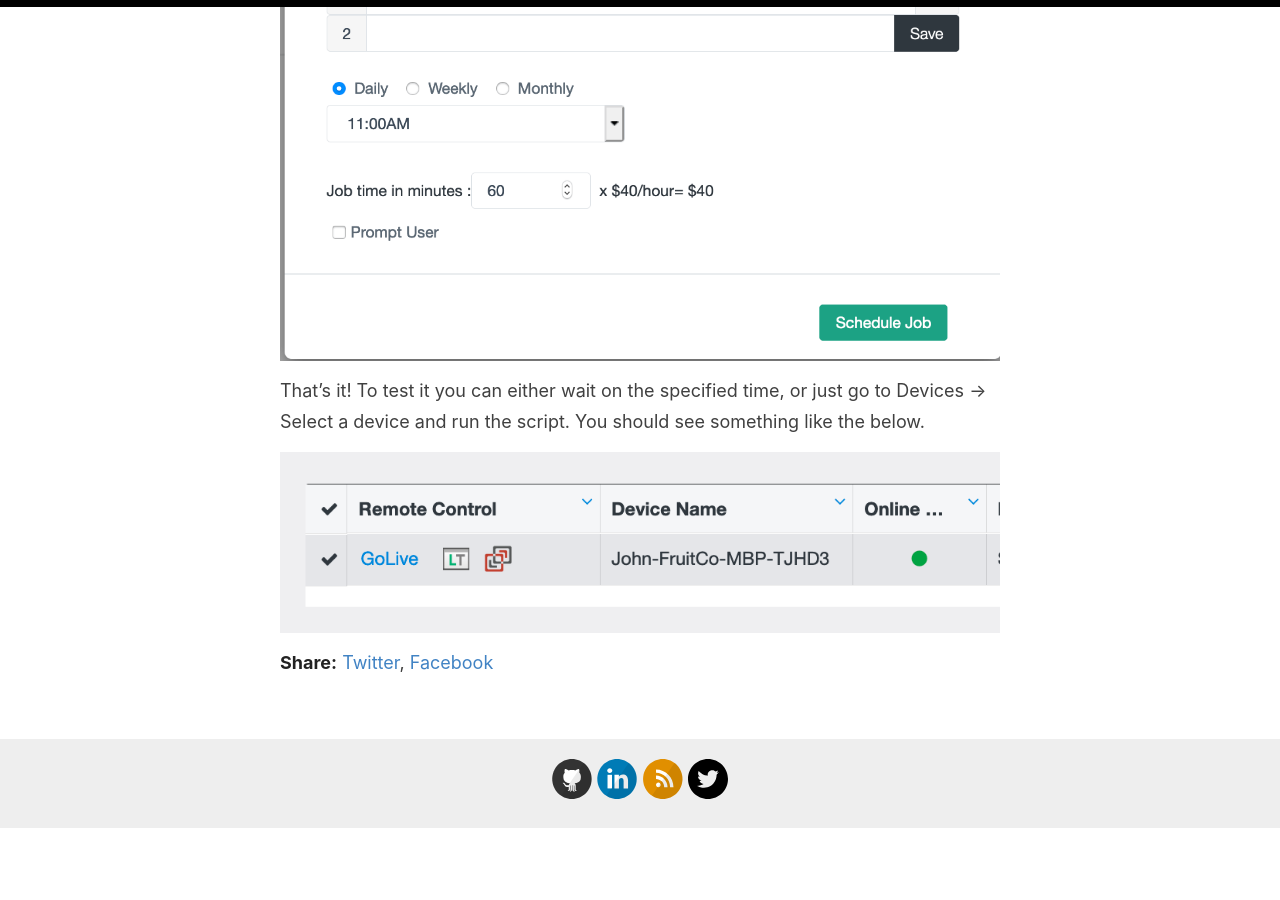
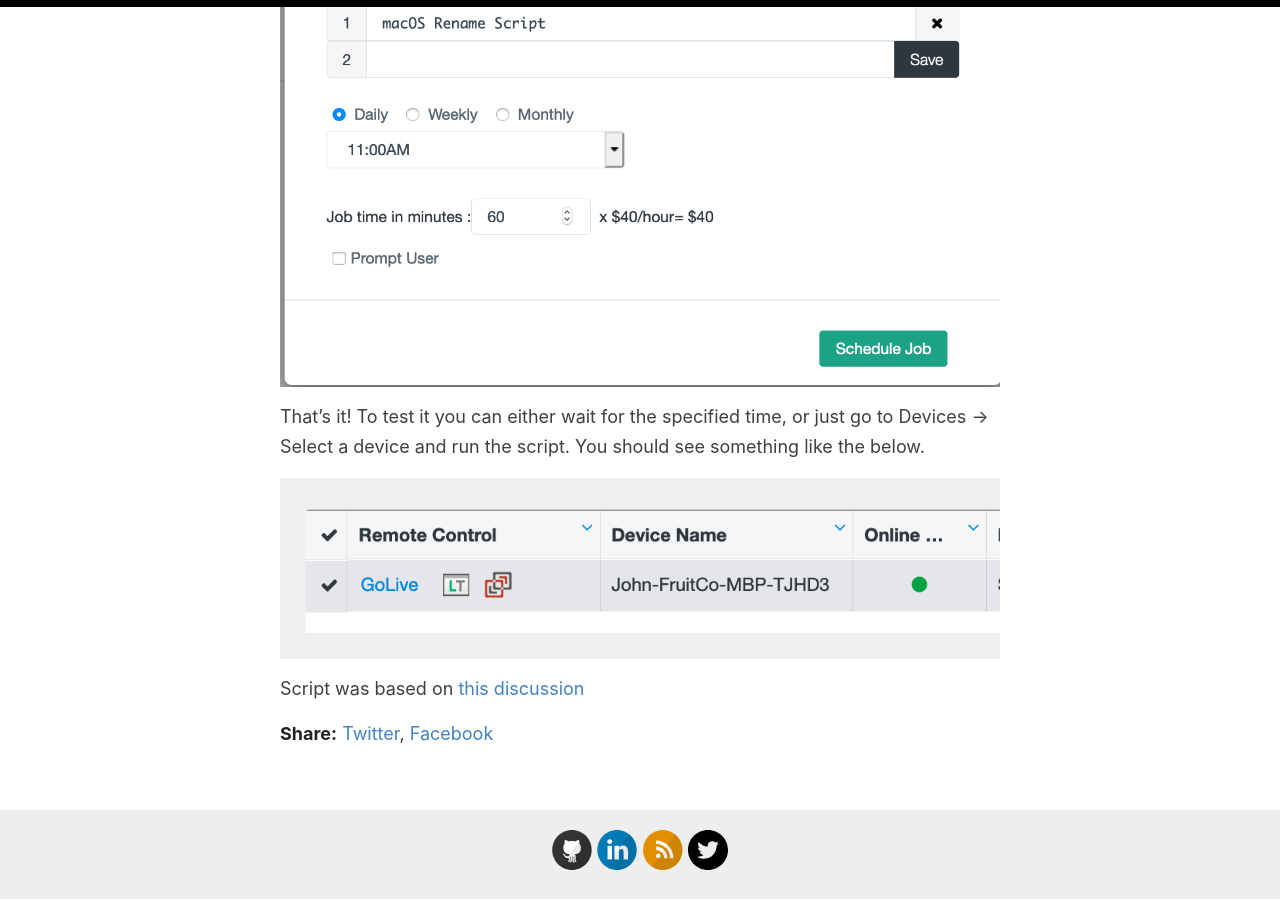
Before and after one commit to socialstijn/socialstijn.github.io, a Jekyll site: the page built from _posts/2019-12-15-Automatically-Rename-Macs-Using-Addigy-Maintenance-Scripts.md, in a window 1280 px wide and 900 px high, scrolled down 2888 px. Built offline with Jekyll 4.4.1, drawn with Linux system fonts in a browser that asks for light colours; before the commit the page ends 3716 px from its top, so only the background shows below that; some of the changed text lies outside the part shown.

Commit message:
Bron toegevoegd

```diff
--- a/_posts/2019-12-15-Automatically-Rename-Macs-Using-Addigy-Maintenance-Scripts.md
+++ b/_posts/2019-12-15-Automatically-Rename-Macs-Using-Addigy-Maintenance-Scripts.md
@@ -69,7 +70,9 @@ company="COMPANYNAME"
 
 ![](/images/add-rename-script-as-maintenance-script.png)
 
-That's it! To test it you can either wait on the specified time, or just go to Devices -> Select a device and run the script.
+That's it! To test it you can either wait for the specified time, or just go to Devices -> Select a device and run the script.
 You should see something like the below.
 
 ![](/images/rename-device-addigy.png)
+
+Script was based on [this discussion](https://macadmins.slack.com/archives/C07DL6QCQ/p1560948471148900)
```
Also changed, not shown: other parts of _posts/2019-12-15-Automatically-Rename-Macs-Using-Addigy-Maintenance-Scripts.md (+2 -1 lines).
